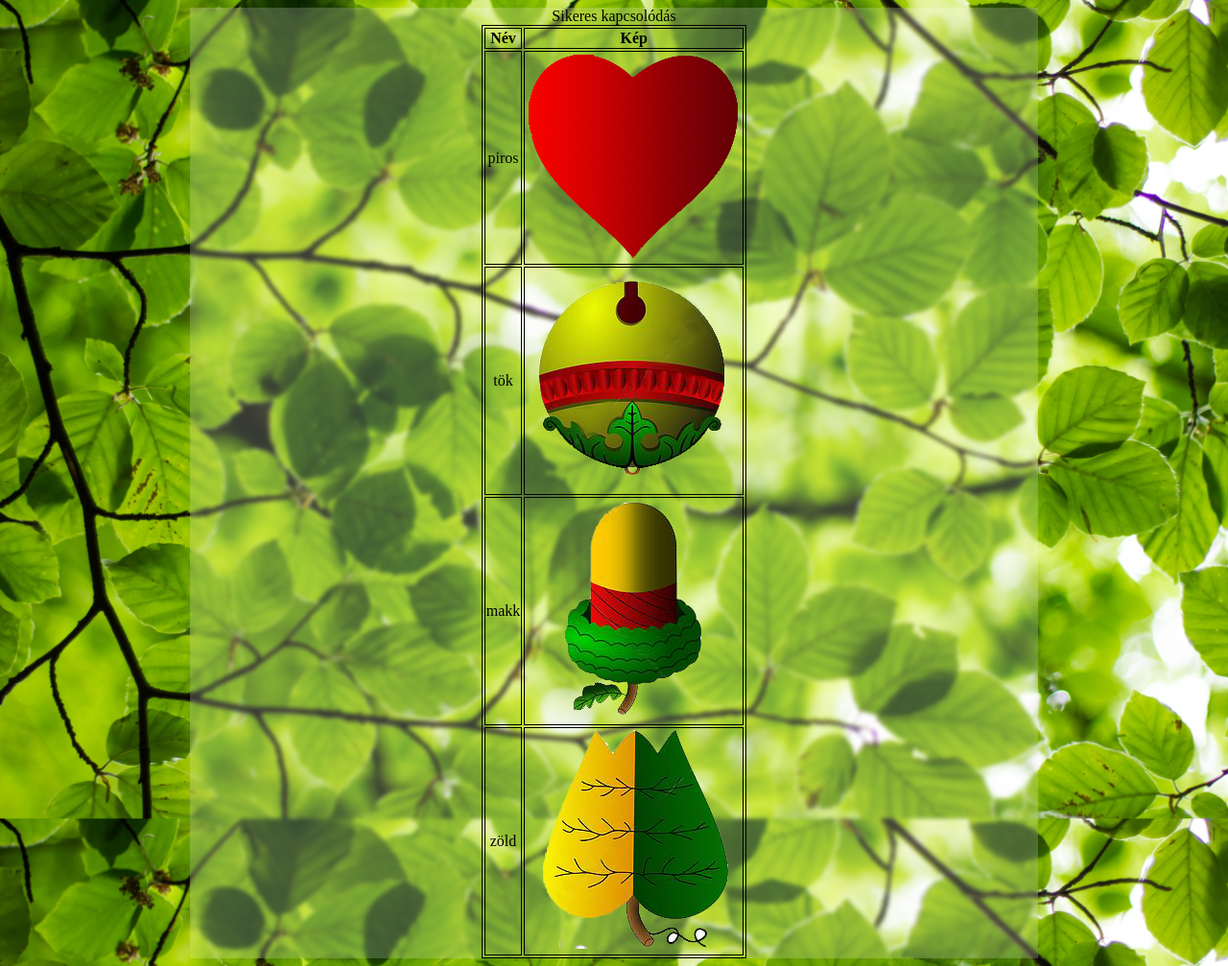
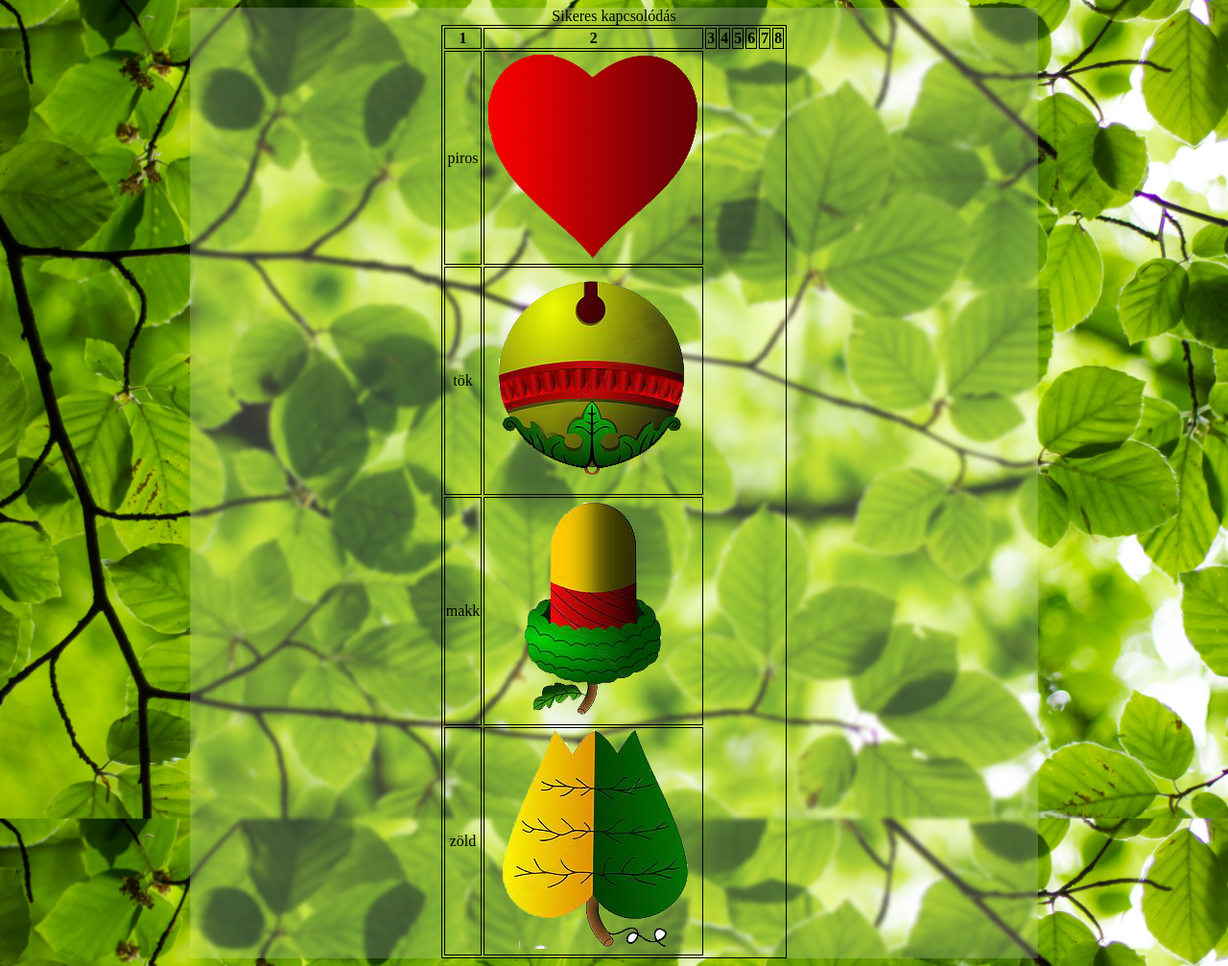
Before and after one commit to Bori888/magyarKartya_PHP_2025.03.17, a PHP site: page / in a window 1280 px wide. Shown: the whole page at 96% size. Run offline with PHP 8.4, Linux system fonts and the light colour scheme; data comes from the database, SQL or seed files in the repository.

Commit message:
8 oszlop kesz van de soraim nincsenek

```diff
--- a/kartya/AB.php
+++ b/kartya/AB.php
@@ -61,8 +61,11 @@ class AB
     {
         echo "<table>";
         echo "<tr>";
-        echo "<th>Név</th>";
-        echo "<th>Kép</th>";
+        for ($i=1; $i < 9; $i++) {
+            echo "<th>$i</th>";
+
+        }
+
         echo "</tr>";
         while ($sor = $matrix->fetch_row()) { //assoc
             echo "<tr>";
@@ -70,7 +73,6 @@ class AB
             echo "<td><img src='forras/$sor[1]' alt='szin kep'></td>";
             echo "</tr>";
 
-            # code...
         }
     }
     public function modosit($tabla, $oszlop, $regiErtek, $ujErtek)
```
